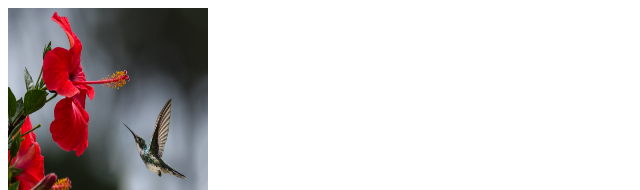
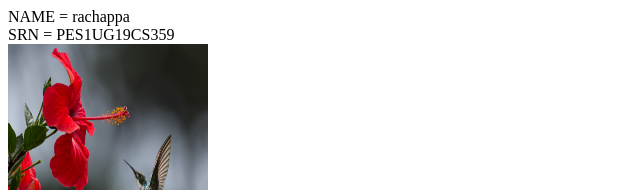
Before and after one commit to RachappaB/CN-lab, a plain HTML site: page lab3/index.html in a window 1280 px wide. Shown: the top 190 px of the page, without its empty margins (0-640 px from the left). Drawn offline with Linux system fonts and the light colour scheme.

Commit message:
ALL DONE

```diff
--- a/lab3/index.html
+++ b/lab3/index.html
@@ -6,7 +6,13 @@
     <meta name="viewport" content="width=device-width, initial-scale=1.0">
     <title>Document</title>
 </head>
-<body>
+<body><div>
+    NAME = rachappa
+
+</div>
+<dv>
+    SRN = PES1UG19CS359
+</dv>
     <div>
         <img src="./photo/1.jpg" alt="1" width="200" height="200">
     </div>
```
